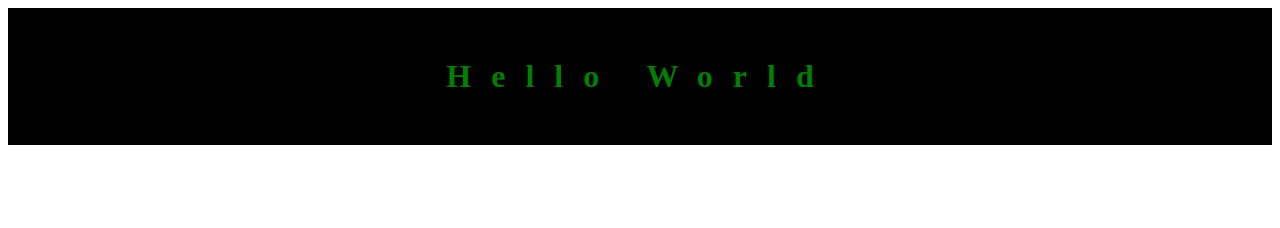
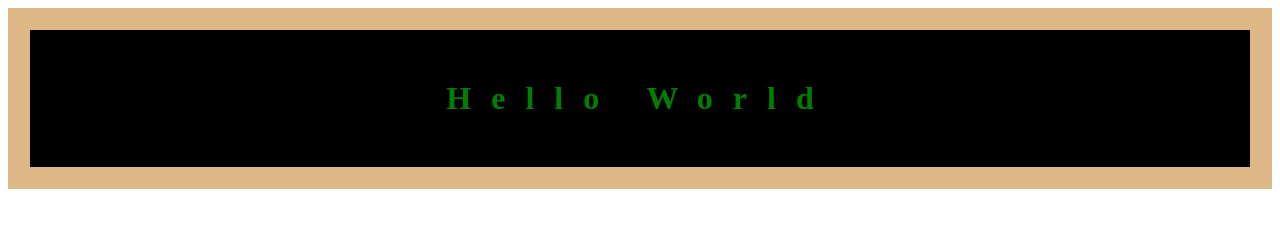
Before and after one commit to hagharbi/hello_world, a plain HTML site: page index.html in a window 1280 px wide. Drawn offline with Linux system fonts and the light colour scheme.

Commit message:
fixed border

```diff
--- a/style.css
+++ b/style.css
@@ -4,4 +4,5 @@ h1 {
     letter-spacing: 20;
     text-align: center;
     padding: 50;
+    border: 22px solid burlywood;
 }
```
